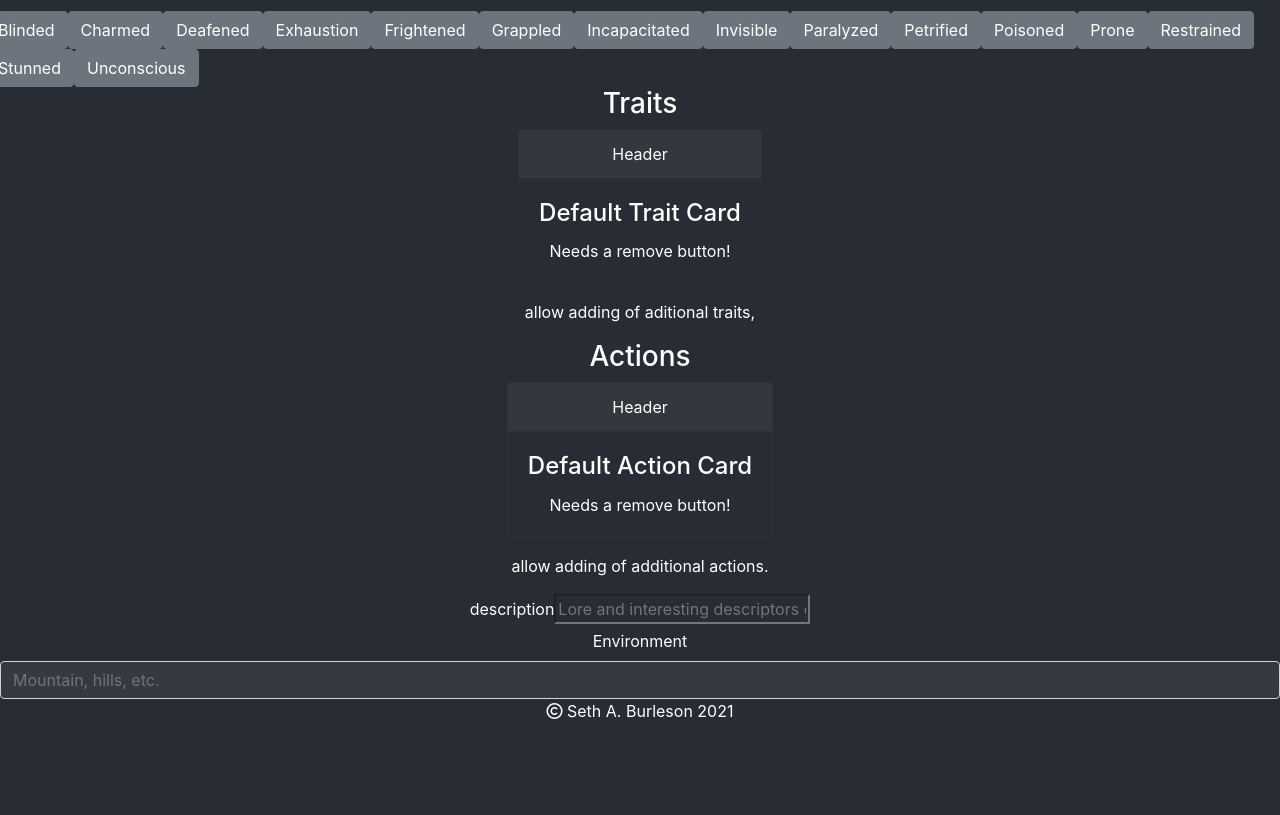
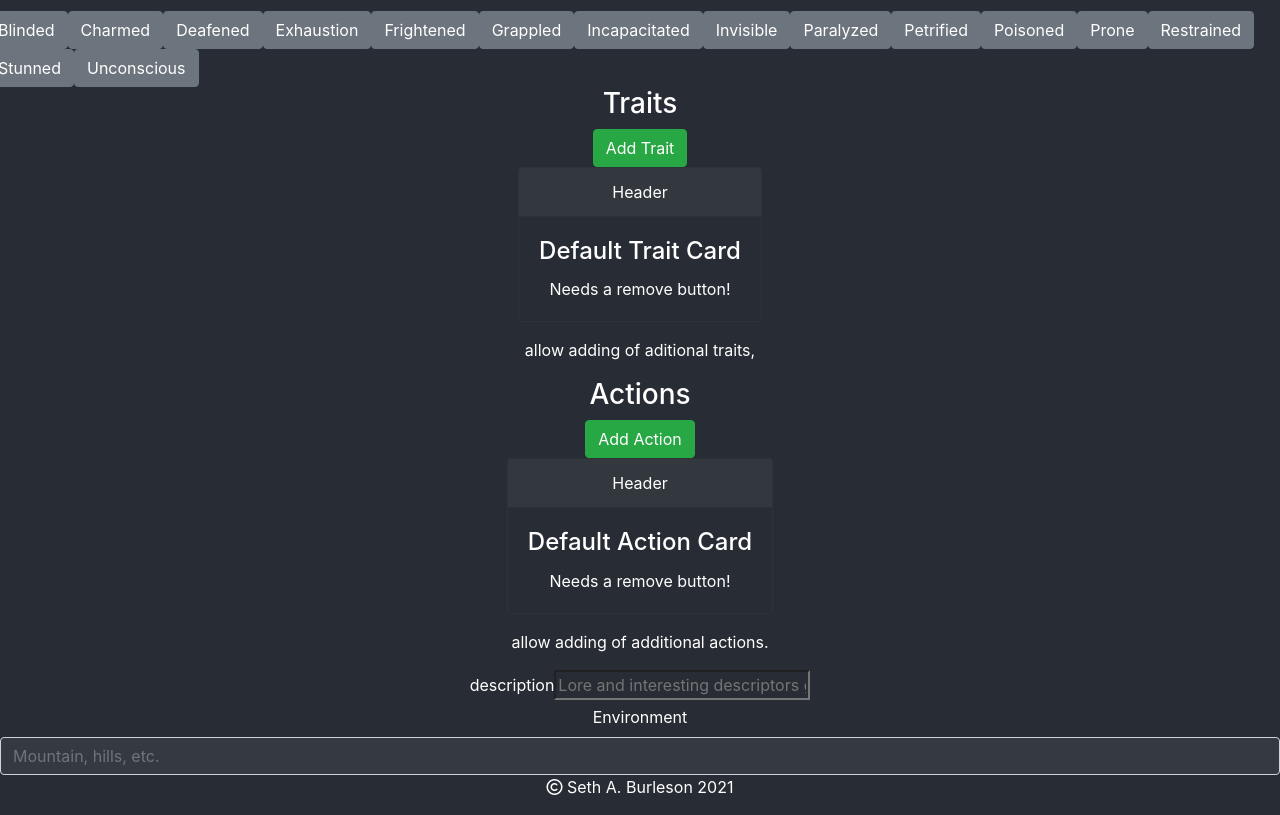
Before and after one commit to sbrevolution5/xml-monster-muncher, a React (Create React App) app: page / in a window 1280 px wide. Shown: the part 1360-2175 px from the top of the page. Before the commit the page ends 2099 px from the top, so only its background shows below. Built offline with nearby package versions, Linux system fonts and the light colour scheme.

Commit message:
added trait/action button

```diff
--- a/src/containers/Actions.js
+++ b/src/containers/Actions.js
@@ -4,6 +4,7 @@ export default class Actions extends Component{
     render(){
         return(
             <div>
+                <button type="button" class="btn btn-success">Add Action</button>
                 <ActionCard></ActionCard>
             </div>
         )
--- a/src/containers/Traits.js
+++ b/src/containers/Traits.js
@@ -7,6 +7,8 @@ export default class Traits extends Component{
     render() {
         return (
         <div>
+            <button type="button" class="btn btn-success">Add Trait</button>
+
             <TraitCard></TraitCard>
         </div>
         )
```
